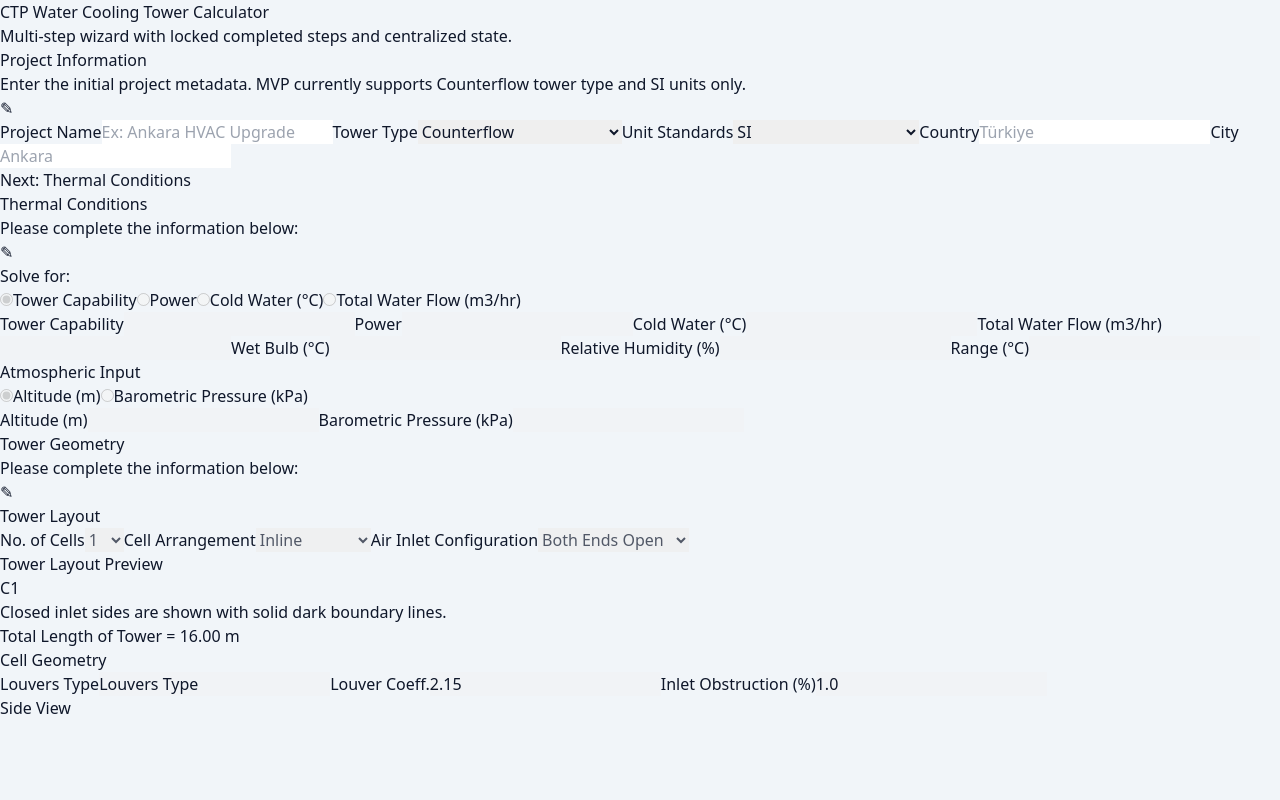
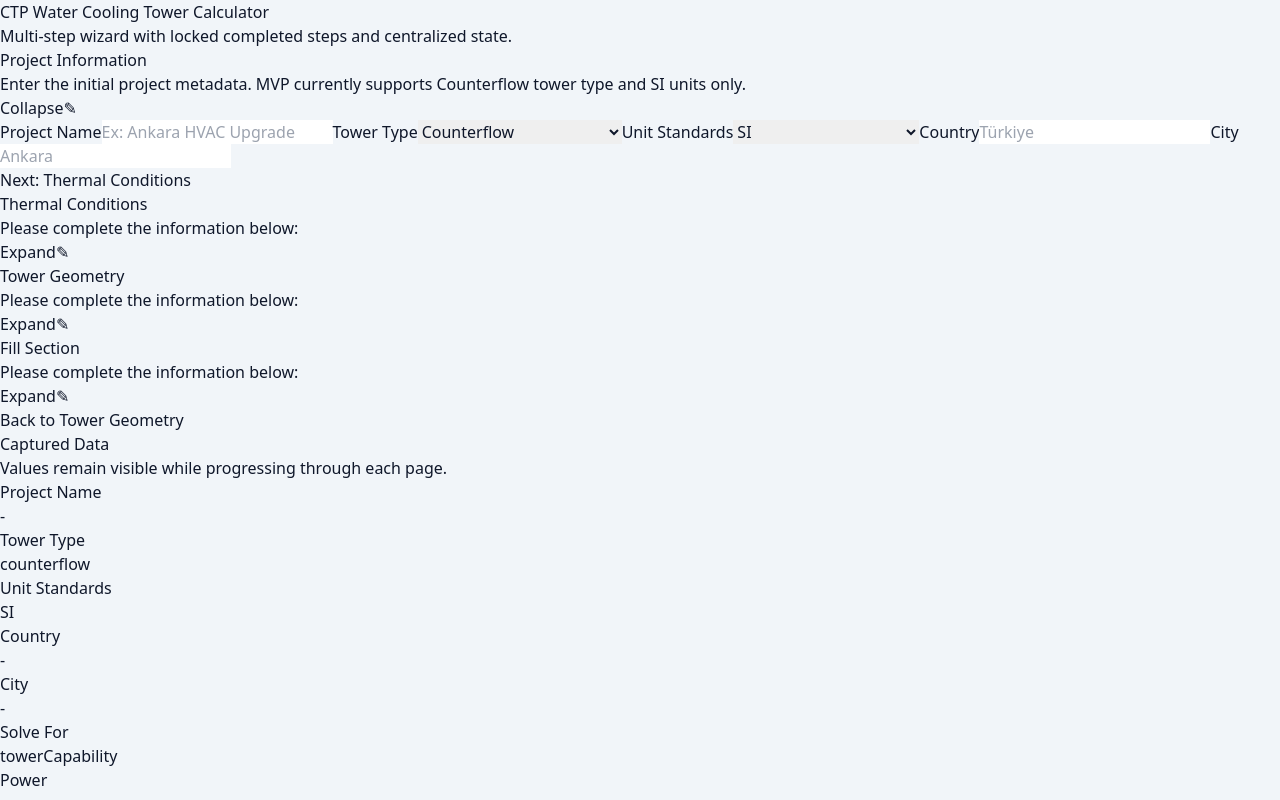
Before and after one commit to muhsinaltintop/CTC, a Next.js app: page / in a window 1280 px wide. Shown: the top 800 px of the page. Built offline with nearby package versions, Linux system fonts and the light colour scheme.

Commit message:
Add accordion controls and unlock step edit actions

```diff
--- a/components/molecules/StepHeader.tsx
+++ b/components/molecules/StepHeader.tsx
@@ -3,18 +3,38 @@ import { PencilButton } from '@/components/atoms/PencilButton';
 interface StepHeaderProps {
   title: string;
   description?: string;
+  isOpen: boolean;
+  onToggle: () => void;
   canEdit: boolean;
   onEdit: () => void;
 }
 
-export function StepHeader({ title, description, canEdit, onEdit }: StepHeaderProps) {
+export function StepHeader({
+  title,
+  description,
+  isOpen,
+  onToggle,
+  canEdit,
+  onEdit
+}: StepHeaderProps) {
   return (
     <div className="mb-4 flex items-start justify-between gap-4">
       <div>
         <h2 className="text-lg font-semibold text-slate-900">{title}</h2>
         {description ? <p className="mt-1 text-sm text-slate-600">{description}</p> : null}
       </div>
-      <PencilButton onClick={onEdit} disabled={!canEdit} />
+      <div className="flex items-center gap-2">
+        <button
+          type="button"
+          onClick={onToggle}
+          className="inline-flex h-8 items-center justify-center rounded-full border border-slate-300 bg-white px-3 text-xs font-medium text-slate-700 transition hover:bg-slate-50"
+          aria-expanded={isOpen}
+        >
+          {isOpen ? 'Collapse' : 'Expand'}
+        </button>
+
+        <PencilButton onClick={onEdit} disabled={!canEdit} />
+      </div>
     </div>
   );
 }
--- a/components/organisms/FillSectionStep.tsx
+++ b/components/organisms/FillSectionStep.tsx
@@ -6,6 +6,8 @@ import { FillSection } from '@/lib/types';
 
 interface FillSectionStepProps {
   data: FillSection;
+  isOpen: boolean;
+  onToggle: () => void;
   editable: boolean;
   canEdit: boolean;
   onEdit: () => void;
@@ -47,6 +49,8 @@ function calcTotalFillHeight(fills: string[]): string {
 
 export function FillSectionStep({
   data,
+  isOpen,
+  onToggle,
   editable,
   canEdit,
   onEdit,
@@ -91,6 +95,8 @@ export function FillSectionStep({
         <StepHeader
           title="Fill Section"
           description="Please complete the information below:"
+          isOpen={isOpen}
+          onToggle={onToggle}
           canEdit={canEdit}
           onEdit={onEdit}
         />
@@ -104,6 +110,8 @@ export function FillSectionStep({
         </button>
       </div>
 
+      {isOpen ? (
+        <>
           <div className="grid gap-5 lg:grid-cols-[1fr_1.1fr]">
         <div className="space-y-4">
           <fieldset className="space-y-3 rounded-lg border border-slate-200 p-4">
@@ -313,6 +321,8 @@ export function FillSectionStep({
               <Button variant="secondary">Close</Button>
             </div>
           )}
+        </>
+      ) : null}
     </section>
   );
 }
--- a/components/organisms/ProjectInformationStep.tsx
+++ b/components/organisms/ProjectInformationStep.tsx
@@ -6,6 +6,8 @@ import { ProjectInformation } from '@/lib/types';
 
 interface ProjectInformationStepProps {
   data: ProjectInformation;
+  isOpen: boolean;
+  onToggle: () => void;
   editable: boolean;
   onChange: (value: Partial<ProjectInformation>) => void;
   onNext: () => void;
@@ -14,6 +16,8 @@ interface ProjectInformationStepProps {
 
 export function ProjectInformationStep({
   data,
+  isOpen,
+  onToggle,
   editable,
   onChange,
   onNext,
@@ -24,10 +28,14 @@ export function ProjectInformationStep({
       <StepHeader
         title="Project Information"
         description="Enter the initial project metadata. MVP currently supports Counterflow tower type and SI units only."
+        isOpen={isOpen}
+        onToggle={onToggle}
         canEdit={!editable}
         onEdit={onEdit}
       />
 
+      {isOpen ? (
+        <>
           <div className="grid gap-4 md:grid-cols-2">
             <Input
               id="projectName"
@@ -86,6 +94,8 @@ export function ProjectInformationStep({
               <Button onClick={onNext}>Next: Thermal Conditions</Button>
             </div>
           ) : null}
+        </>
+      ) : null}
     </section>
   );
 }
--- a/components/organisms/ThermalConditionsStep.tsx
+++ b/components/organisms/ThermalConditionsStep.tsx
@@ -5,6 +5,8 @@ import { PressureInputMode, SolveFor, ThermalConditions } from '@/lib/types';
 
 interface ThermalConditionsStepProps {
   data: ThermalConditions;
+  isOpen: boolean;
+  onToggle: () => void;
   editable: boolean;
   canEdit: boolean;
   canContinue: boolean;
@@ -28,6 +30,8 @@ const pressureOptions: { value: PressureInputMode; label: string }[] = [
 
 export function ThermalConditionsStep({
   data,
+  isOpen,
+  onToggle,
   editable,
   canEdit,
   canContinue,
@@ -57,10 +61,14 @@ export function ThermalConditionsStep({
       <StepHeader
         title="Thermal Conditions"
         description="Please complete the information below:"
+        isOpen={isOpen}
+        onToggle={onToggle}
         canEdit={canEdit}
         onEdit={onEdit}
       />
 
+      {isOpen ? (
+        <>
           <div className="space-y-5">
         {/* Solve For */}
         <fieldset className="space-y-2">
@@ -223,6 +231,8 @@ export function ThermalConditionsStep({
               </Button>
             </div>
           )}
+        </>
+      ) : null}
     </section>
   );
 }
--- a/components/organisms/TowerGeometryStep.tsx
+++ b/components/organisms/TowerGeometryStep.tsx
@@ -10,6 +10,8 @@ import {
 
 interface TowerGeometryStepProps {
   data: TowerGeometry;
+  isOpen: boolean;
+  onToggle: () => void;
   editable: boolean;
   canEdit: boolean;
   onEdit: () => void;
@@ -64,6 +66,8 @@ function getInletWallState(configuration: AirInletConfiguration) {
 
 export function TowerGeometryStep({
   data,
+  isOpen,
+  onToggle,
   editable,
   canEdit,
   onEdit,
@@ -137,10 +141,14 @@ export function TowerGeometryStep({
       <StepHeader
         title="Tower Geometry"
         description="Please complete the information below:"
+        isOpen={isOpen}
+        onToggle={onToggle}
         canEdit={canEdit}
         onEdit={onEdit}
       />
 
+      {isOpen ? (
+        <>
           <div className="space-y-6">
         <fieldset className="space-y-4">
           <legend className="text-sm font-semibold text-slate-800">
@@ -531,6 +539,8 @@ export function TowerGeometryStep({
               <Button onClick={onNext}>Next: Fill Section</Button>
             </div>
           )}
+        </>
+      ) : null}
     </section>
   );
 }
--- a/components/templates/CalculatorWizard.tsx
+++ b/components/templates/CalculatorWizard.tsx
@@ -36,8 +36,12 @@ function calculateThermalFields(
 
 export function CalculatorWizard() {
   const [activeStep, setActiveStep] = useState<0 | 1 | 2 | 3>(0);
-  const [highestUnlockedStep, setHighestUnlockedStep] =
-    useState<0 | 1 | 2 | 3>(0);
+  const [openSteps, setOpenSteps] = useState<Record<0 | 1 | 2 | 3, boolean>>({
+    0: true,
+    1: false,
+    2: false,
+    3: false
+  });
 
   const [calculatorData, setCalculatorData] =
     useState<CalculatorData>(initialCalculatorData);
@@ -142,6 +146,21 @@ export function CalculatorWizard() {
     });
   };
 
+  const activateStep = (step: 0 | 1 | 2 | 3) => {
+    setActiveStep(step);
+    setOpenSteps((prev) => ({
+      ...prev,
+      [step]: true
+    }));
+  };
+
+  const toggleStepOpen = (step: 0 | 1 | 2 | 3) => {
+    setOpenSteps((prev) => ({
+      ...prev,
+      [step]: !prev[step]
+    }));
+  };
+
   /* ---------------- UI ---------------- */
 
   return (
@@ -162,6 +181,8 @@ export function CalculatorWizard() {
           {/* STEP 1 */}
           <ProjectInformationStep
             data={calculatorData.projectInformation}
+            isOpen={openSteps[0]}
+            onToggle={() => toggleStepOpen(0)}
             editable={activeStep === 0}
             onChange={(value) =>
               setCalculatorData((prev) => ({
@@ -173,37 +194,35 @@ export function CalculatorWizard() {
               }))
             }
             onNext={() => {
-              setHighestUnlockedStep(1);
-              setActiveStep(1);
+              activateStep(1);
             }}
-            onEdit={() => setActiveStep(0)}
+            onEdit={() => activateStep(0)}
           />
 
           {/* STEP 2 */}
           <ThermalConditionsStep
             data={calculatorData.thermalConditions}
+            isOpen={openSteps[1]}
+            onToggle={() => toggleStepOpen(1)}
             editable={activeStep === 1}
-            canEdit={highestUnlockedStep >= 1 && activeStep !== 1}
+            canEdit={activeStep !== 1}
             canContinue
             onChange={handleThermalChange}
             onCalculate={() => {}}
             onNext={() => {
-              setHighestUnlockedStep(2);
-              setActiveStep(2);
+              activateStep(2);
             }}
-            onEdit={() => {
-              if (highestUnlockedStep >= 1) setActiveStep(1);
-            }}
+            onEdit={() => activateStep(1)}
           />
 
           {/* STEP 3 */}
           <TowerGeometryStep
             data={calculatorData.towerGeometry}
+            isOpen={openSteps[2]}
+            onToggle={() => toggleStepOpen(2)}
             editable={activeStep === 2}
-            canEdit={highestUnlockedStep >= 2 && activeStep !== 2}
-            onEdit={() => {
-              if (highestUnlockedStep >= 2) setActiveStep(2);
-            }}
+            canEdit={activeStep !== 2}
+            onEdit={() => activateStep(2)}
             onChange={(value) =>
               setCalculatorData((prev) => ({
                 ...prev,
@@ -214,19 +233,18 @@ export function CalculatorWizard() {
               }))
             }
             onNext={() => {
-              setHighestUnlockedStep(3);
-              setActiveStep(3);
+              activateStep(3);
             }}
           />
 
           <FillSectionStep
             data={calculatorData.fillSection}
+            isOpen={openSteps[3]}
+            onToggle={() => toggleStepOpen(3)}
             editable={activeStep === 3}
-            canEdit={highestUnlockedStep >= 3 && activeStep !== 3}
-            onEdit={() => {
-              if (highestUnlockedStep >= 3) setActiveStep(3);
-            }}
-            onBackToTowerGeometry={() => setActiveStep(2)}
+            canEdit={activeStep !== 3}
+            onEdit={() => activateStep(3)}
+            onBackToTowerGeometry={() => activateStep(2)}
             onChange={(value) =>
               setCalculatorData((prev) => ({
                 ...prev,
```
Lines whose indentation alone changed are shown as unchanged.
